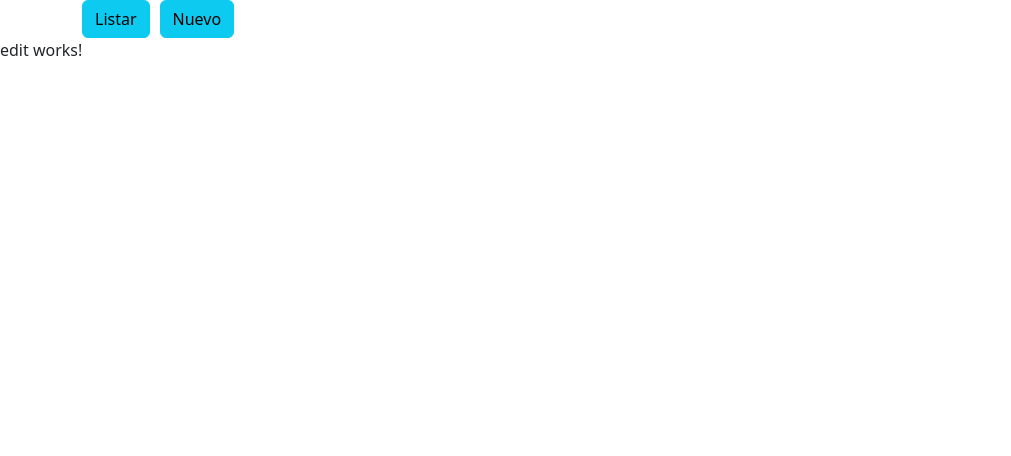
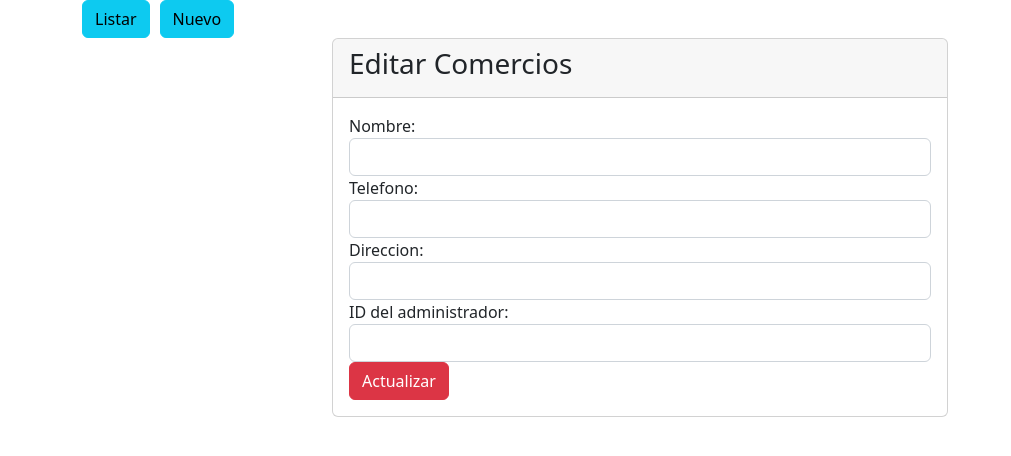
Before and after one commit to marianits/ProyectoSistemas, an Angular app: page /edit in a window 1280 px wide. Shown: the top 456 px of the page, without its empty margins (0-1011 px from the left). Built offline with nearby package versions, Linux system fonts and the light colour scheme; no server answers.

Commit message:
Agregar el metodo de editar comercios

```diff
--- a/src/app/Comercio/edit/edit.component.html
+++ b/src/app/Comercio/edit/edit.component.html
@@ -1 +1,28 @@
-<p>edit works!</p>
+<div class="container col-md-6">
+    <div class="card">
+        <div class="card-header">
+            <h3>Editar Comercios</h3>
+        </div>
+        <div class="card-body">
+            <form action="">
+                <div class="form-group">
+                    <label for="">Nombre:</label>
+                    <input type="text" class="form-control" [(ngModel)]="comercio.nombre" name="nombre">
+                </div>
+                <div class="form-group">
+                    <label for="">Telefono:</label>
+                    <input type="text" class="form-control" [(ngModel)]="comercio.telf" name="telf">
+                </div>
+                <div class="form-group">
+                    <label for="">Direccion:</label>
+                    <input type="text" class="form-control" [(ngModel)]="comercio.direccion" name="direccion">
+                </div>
+                <div class="form-group">
+                    <label for="">ID del administrador:</label>
+                    <input type="number" class="form-control" [(ngModel)]="comercio.id_adm_comercio" name="idAdministrador">
+                </div>
+                <button (click)="Actualizar()" class="btn btn-danger">Actualizar</button>
+            </form>
+        </div>
+    </div>
+</div>
--- a/src/app/Comercio/edit/edit.component.ts
+++ b/src/app/Comercio/edit/edit.component.ts
@@ -1,4 +1,7 @@
 import { Component, OnInit } from '@angular/core';
+import { Router } from '@angular/router'
+import { Comercio } from 'src/app/Models/Comercio';
+import { ServiceService } from '../../Service/service.service'
 
 @Component({
   selector: 'app-edit',
@@ -7,9 +10,27 @@ import { Component, OnInit } from '@angular/core';
 })
 export class EditComponent implements OnInit {
 
-  constructor() { }
+  constructor(private router:Router, private service:ServiceService) { }
 
+  comercio:Comercio = new Comercio();
   ngOnInit(): void {
+    this.Editar();
+  }
+
+  Editar(){
+    let id=localStorage.getItem("id");
+    this.service.getComercioId(+id!)
+    .subscribe(data=>{
+      this.comercio=data
+    })
+  }
+
+  Actualizar(){
+    this.service.updateComercio(this.comercio).subscribe(data=>{
+      this.comercio=data;
+      alert("Actualizado con exito...")
+      this.router.navigate(["listar"]);
+    })
   }
 
 }
--- a/src/app/Comercio/listar/listar.component.html
+++ b/src/app/Comercio/listar/listar.component.html
@@ -17,7 +17,7 @@
                      <td>{{comercio.id}}</td>
                      <td>{{comercio.nombre}}</td>
                      <td>
-                         <button class="btn btn-warning">Editar</button>
+                         <button (click)="Editar(comercio)" class="btn btn-warning">Editar</button>
                          <button class="btn btn-danger" style="margin-left: 10px;">Delete</button>
                      </td>
                  </tr>
--- a/src/app/Comercio/listar/listar.component.ts
+++ b/src/app/Comercio/listar/listar.component.ts
@@ -20,4 +20,8 @@ export class ListarComponent implements OnInit {
       this.comercios=data._embedded.comercioList
     })
   }
+  Editar(comercio:Comercio): void{
+    localStorage.setItem("id", comercio.id.toString());
+    this.router.navigate(["edit"]);
+  }
 }
--- a/src/app/Service/service.service.ts
+++ b/src/app/Service/service.service.ts
@@ -13,14 +13,24 @@ export class ServiceService {
 
   getComercios(){
     var ruta = this.Url + "/listarComercios";
-
     var response = this.http.get<RequestResponse<ComercioList>>(ruta)
-
     return response;
   }
+
   createComercio(comercio:Comercio){
     var ruta = this.Url + "/crearNuevoComercio";
     var response = this.http.post<Comercio>(ruta,comercio);
     return response;
   }
+
+  getComercioId(id:number){
+    var ruta = this.Url +"/" +id ;
+    return this.http.get<Comercio>(ruta)
+  }
+
+  updateComercio(comercio:Comercio){
+    var ruta = this.Url +"/" ;
+    return this.http.put<Comercio>(ruta+comercio.id,comercio)
+  }
+
 }
```
